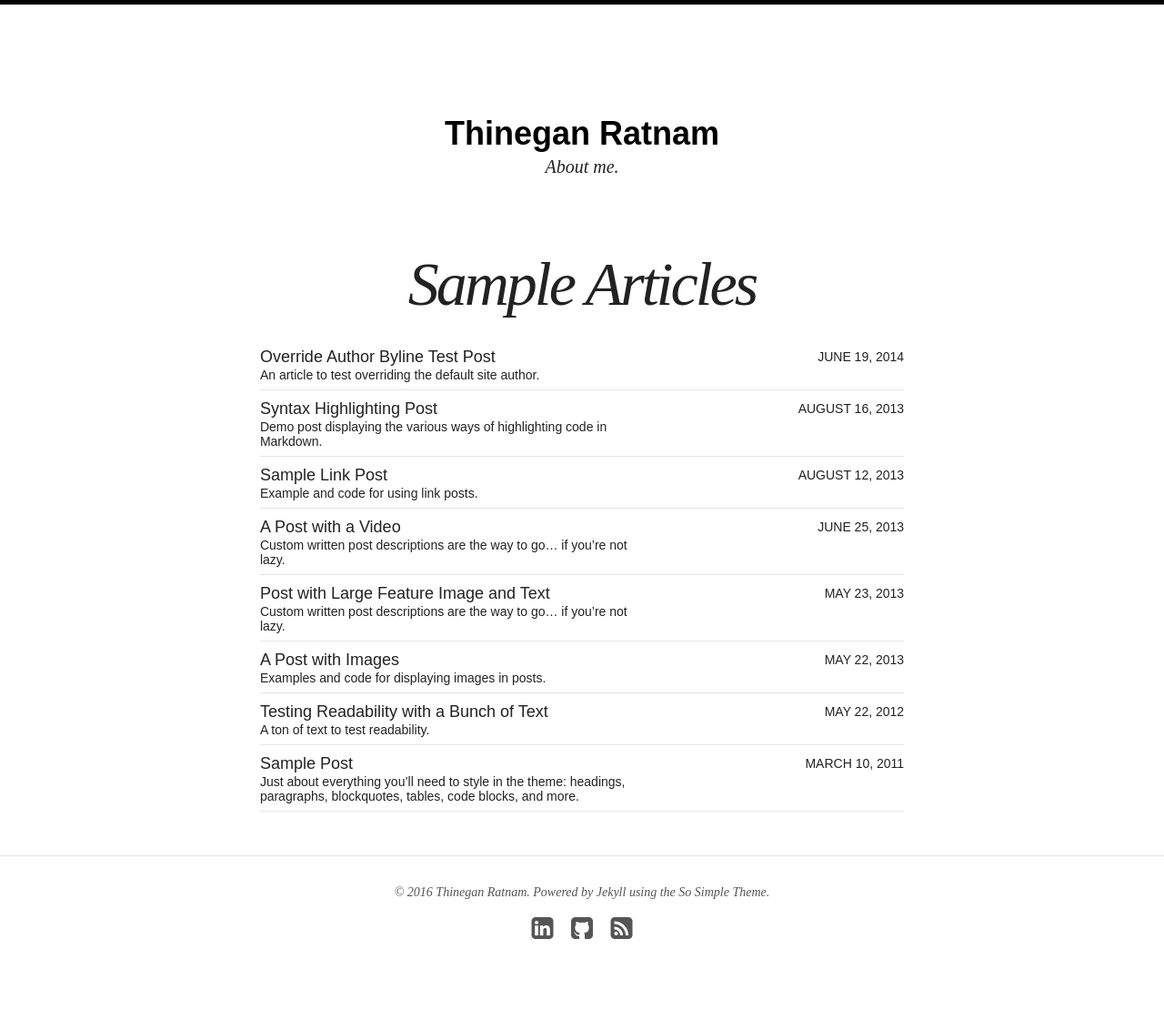
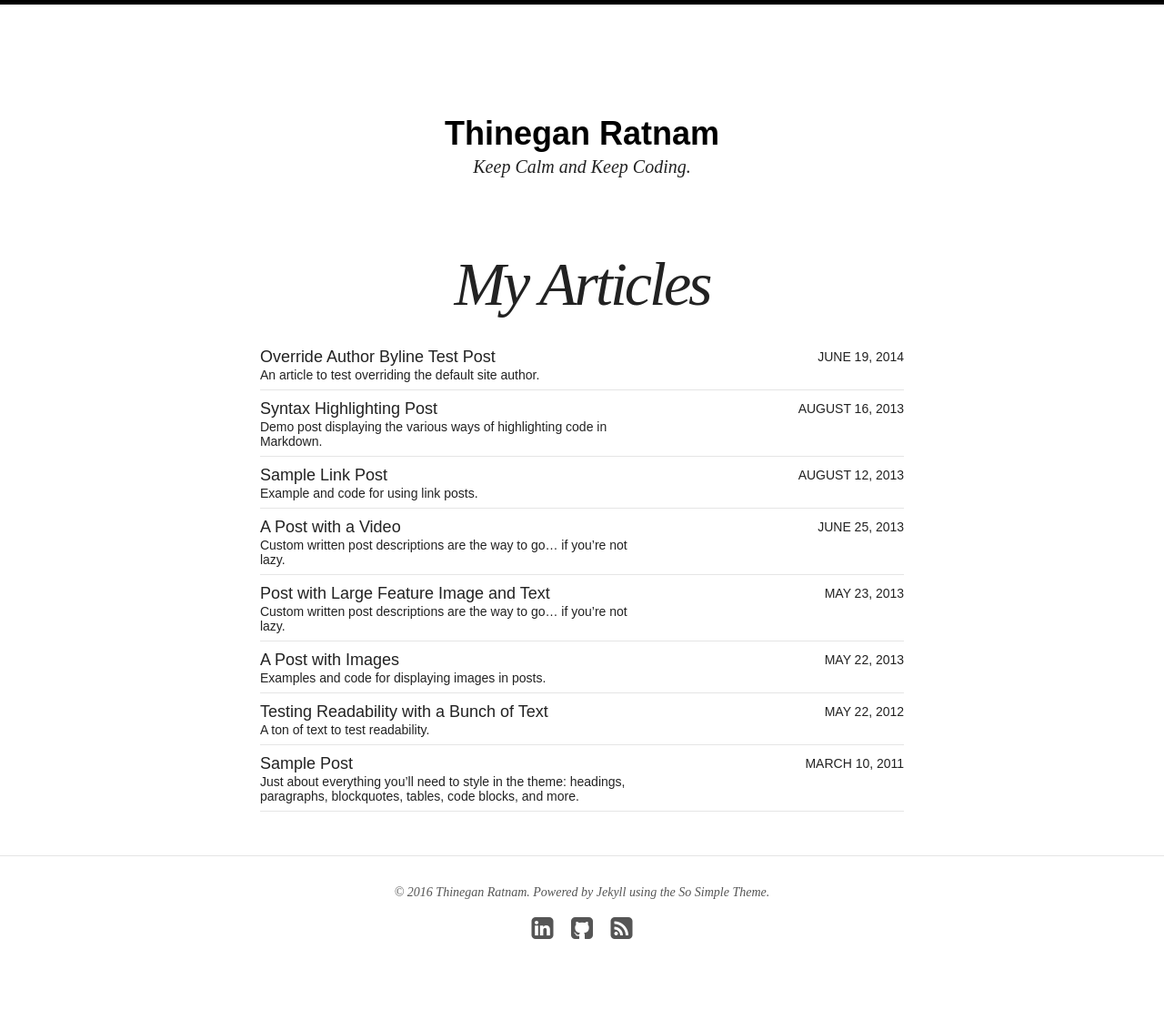
Before and after one commit to thinegan/thinegan.github.io, a Jekyll site: the page built from articles/index.md, in a window 1280 px wide. Shown: the whole page at 91% size. Built offline with Jekyll 4.4.1, drawn with Linux system fonts in a browser that asks for light colours; nearby versions of some CDN libraries.

Commit message:
Update config and article

```diff
--- a/_config.yml
+++ b/_config.yml
@@ -2,7 +2,7 @@
 
 title: Thinegan Ratnam
 locale: en_US
-description: About me.
+description: Keep Calm and Keep Coding.
 #logo: site-logo.png
 search: true
 #url: http://localhost:4000
--- a/articles/index.md
+++ b/articles/index.md
@@ -1,6 +1,6 @@
 ---
 layout: page
-title: Sample Articles
+title: My Articles
 excerpt: "An archive of articles sorted by date."
 search_omit: true
 ---
```
